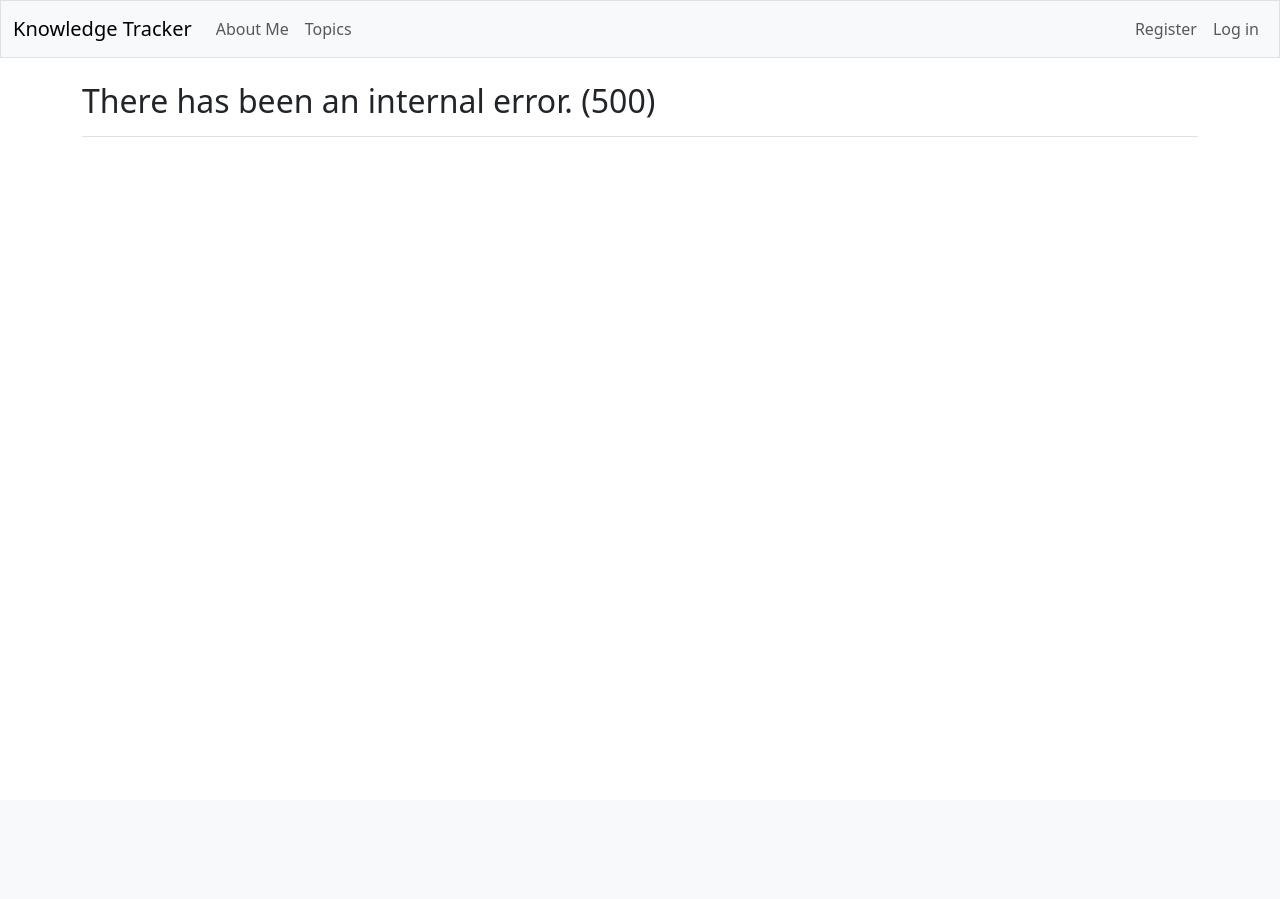
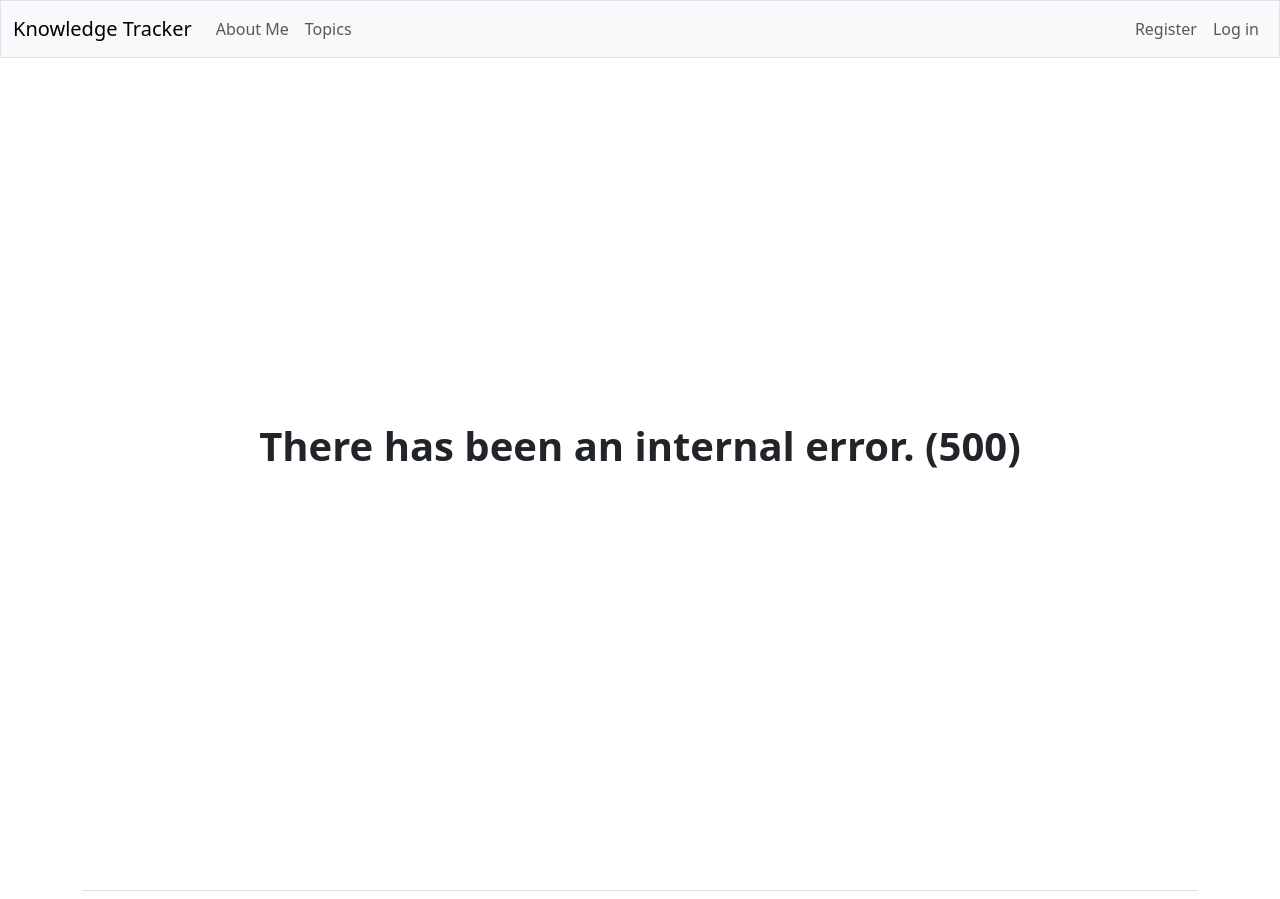
Before and after one commit to ZeroAfro/Portfolio, a Django app: template Coding/Python/Django/Learning Log/templates/500.html in a window 1280 px wide. Before the commit the page ends 137 px from the top, so only its background shows below. Run offline with Django 5.2, Linux system fonts and the light colour scheme; the template is opened without the code that fills it, so the values that code supplies are empty; parts of the project's set-up code (start-up, migrations or seed data) failed here and were passed over; some libraries are stand-ins or nearby versions.

Commit message:
settings and error html pages
Changed timezone and added classes and styles to 404 and 500 error pages

```diff
--- a/Coding/Python/Django/Learning Log/ll_project/settings.py
+++ b/Coding/Python/Django/Learning Log/ll_project/settings.py
@@ -113,7 +113,7 @@ AUTH_PASSWORD_VALIDATORS = [
 
 LANGUAGE_CODE = 'en-us'
 
-TIME_ZONE = 'UTC'
+TIME_ZONE = 'America/Chicago'
 
 USE_I18N = True
 
--- a/Coding/Python/Django/Learning Log/templates/404.html
+++ b/Coding/Python/Django/Learning Log/templates/404.html
@@ -1,5 +1,9 @@
 {% extends "learning_logs/base.html" %}
 
 {% block page_header %}
-  <h2>The item you requested is not available. (404)</h2>
+  <div class="container-fluid py-4 d-flex justify-content-center align-items-center" style="height: 100vh;">
+    <div class="text-center">
+      <h1 class="fw-bold" style="margin-top: -60px;">The item you requested is not available. (404)</h1>
+    </div>
+  </div>
 {% endblock page_header %}
--- a/Coding/Python/Django/Learning Log/templates/500.html
+++ b/Coding/Python/Django/Learning Log/templates/500.html
@@ -1,5 +1,9 @@
 {% extends "learning_logs/base.html" %}
 
 {% block page_header %}
-  <h2>There has been an internal error. (500)</h2>
+  <div class="container-fluid py-4 d-flex justify-content-center align-items-center" style="height: 100vh;">
+    <div class="text-center">
+      <h1 class="fw-bold" style="margin-top: -60px;">There has been an internal error. (500)</h1>
+    </div>
+  </div>
 {% endblock page_header %}
```
